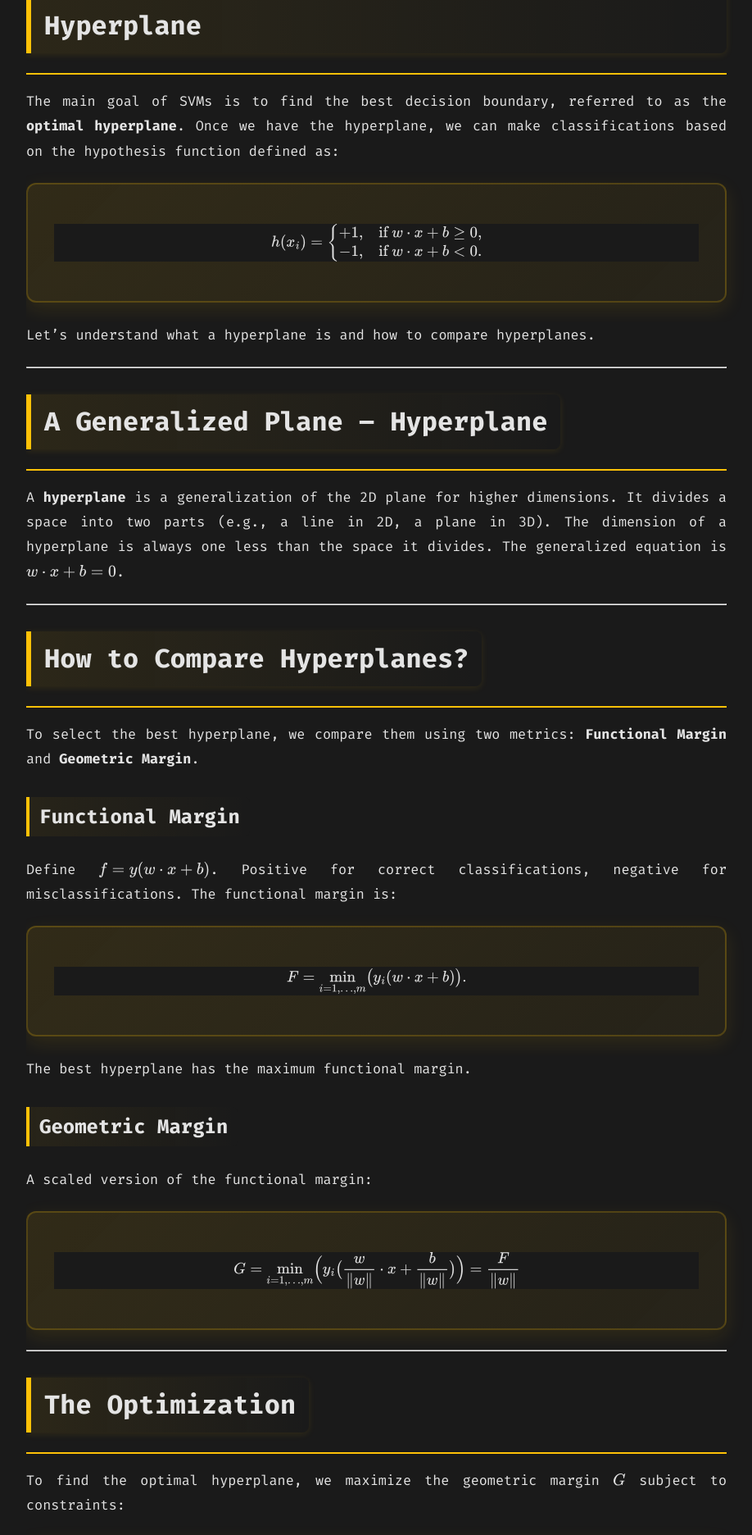
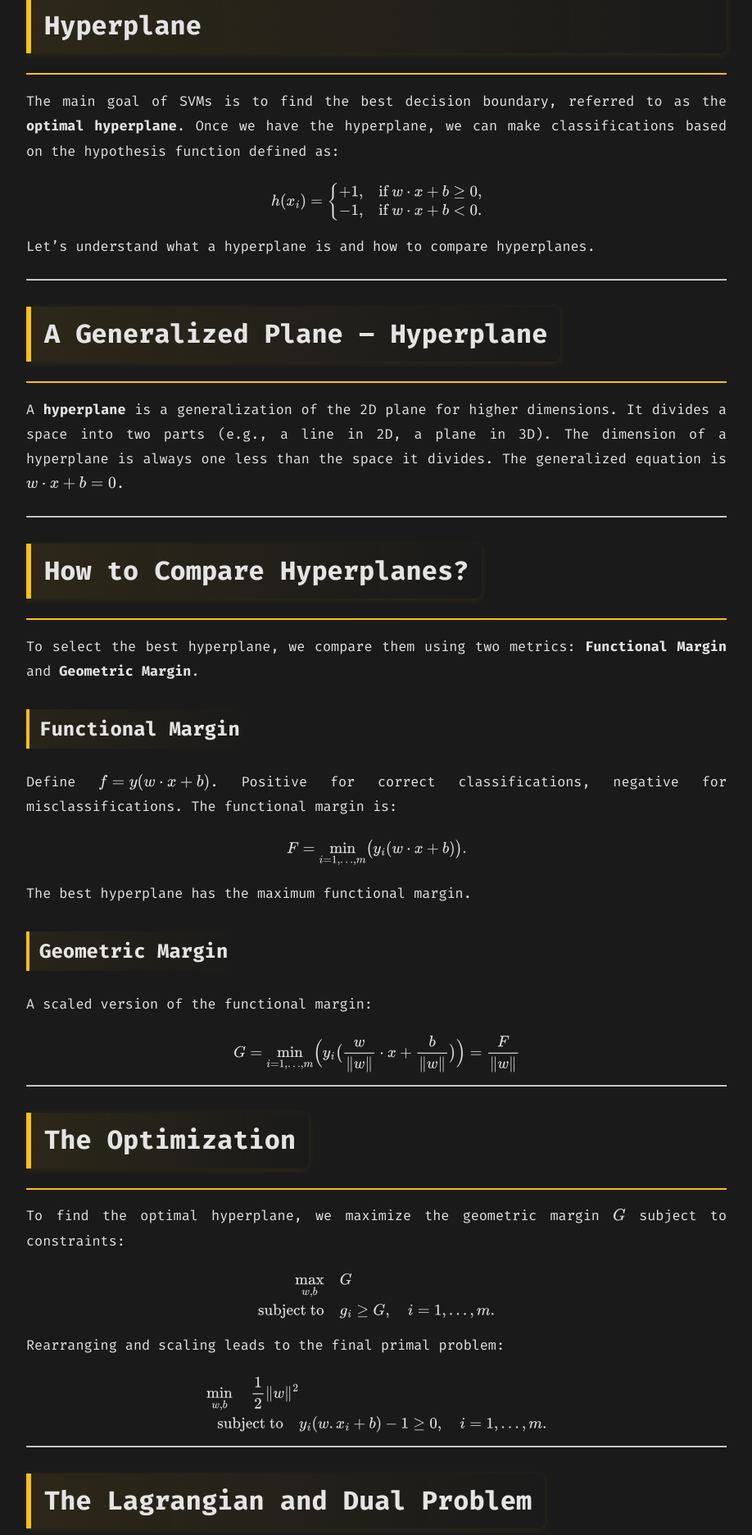
Before and after one commit to shrrynsh/site.github.io, a Jekyll site: the page built from _posts/2025-06-23-svm-from-scratch.md, in a window 1280 px wide. Shown: the part 973-2845 px from the top of the page at 82% size, without its empty margins (158-1076 px from the left). Built offline with Jekyll 4.4.1, drawn with Linux system fonts in a browser that asks for light colours.

Commit message:
Update 2025-06-23-svm-from-scratch.md

```diff
--- a/_posts/2025-06-23-svm-from-scratch.md
+++ b/_posts/2025-06-23-svm-from-scratch.md
@@ -25,16 +25,12 @@ categories: ml
 
 The main goal of SVMs is to find the best decision boundary, referred to as the <strong>optimal hyperplane</strong>. Once we have the hyperplane, we can make classifications based on the hypothesis function defined as:
 
-<div style="background: linear-gradient(135deg, rgba(255,193,7,0.1) 0%, rgba(255,193,7,0.05) 100%); border: 2px solid rgba(255,193,7,0.2); border-radius: 12px; padding: 2rem; margin: 1.5rem 0; text-align: center; box-shadow: 0 8px 24px rgba(255,193,7,0.1);">
-
 $$
 h(x_i) = \begin{cases}
 +1, & \text{if } w \cdot x + b \ge 0,\\
 -1, & \text{if } w \cdot x + b < 0.
 \end{cases}
 $$
-
-</div>
 
 Let's understand what a hyperplane is and how to compare hyperplanes.
 
@@ -58,11 +54,7 @@ To select the best hyperplane, we compare them using two metrics: <strong>Functi
 
 Define $f = y(w \cdot x + b)$. Positive for correct classifications, negative for misclassifications. The functional margin is:
 
-<div style="background: linear-gradient(135deg, rgba(255,193,7,0.1) 0%, rgba(255,193,7,0.05) 100%); border: 2px solid rgba(255,193,7,0.2); border-radius: 12px; padding: 2rem; margin: 1.5rem 0; text-align: center; box-shadow: 0 8px 24px rgba(255,193,7,0.1);">
-
 $$F = \min_{i=1,\dots,m} \bigl(y_i (w \cdot x + b)\bigr).$$
-
-</div>
 
 The best hyperplane has the maximum functional margin.
 
@@ -70,11 +62,7 @@ The best hyperplane has the maximum functional margin.
 
 A scaled version of the functional margin:
 
-<div style="background: linear-gradient(135deg, rgba(255,193,7,0.1) 0%, rgba(255,193,7,0.05) 100%); border: 2px solid rgba(255,193,7,0.2); border-radius: 12px; padding: 2rem; margin: 1.5rem 0; text-align: center; box-shadow: 0 8px 24px rgba(255,193,7,0.1);">
-
 $$G = \min_{i=1,\dots,m} \Bigl( y_i \bigl(\frac{w}{\|w\|} \cdot x + \frac{b}{\|w\|}\bigr)\Bigr) = \frac{F}{\|w\|}$$
-
-</div>
 
 ---
 
@@ -84,8 +72,6 @@ $$G = \min_{i=1,\dots,m} \Bigl( y_i \bigl(\frac{w}{\|w\|} \cdot x + \frac{b}{\|w
 
 To find the optimal hyperplane, we maximize the geometric margin $G$ subject to constraints:
 
-<div style="background: linear-gradient(135deg, rgba(255,193,7,0.1) 0%, rgba(255,193,7,0.05) 100%); border: 2px solid rgba(255,193,7,0.2); border-radius: 12px; padding: 2rem; margin: 1.5rem 0; text-align: center; box-shadow: 0 8px 24px rgba(255,193,7,0.1);">
-
 $$
 \begin{aligned}
 \max_{w,b} \quad & G \\
@@ -93,11 +79,7 @@ $$
 \end{aligned}
 $$
 
-</div>
-
 Rearranging and scaling leads to the final primal problem:
-
-<div style="background: linear-gradient(135deg, rgba(255,193,7,0.1) 0%, rgba(255,193,7,0.05) 100%); border: 2px solid rgba(255,193,7,0.2); border-radius: 12px; padding: 2rem; margin: 1.5rem 0; text-align: center; box-shadow: 0 8px 24px rgba(255,193,7,0.1);">
 
 $$
 \begin{aligned}
@@ -105,8 +87,6 @@ $$
 \text{subject to}\quad & y_i(w.x_i+b)-1 \ge 0, \quad i = 1,\dots,m.
 \end{aligned}
 $$
-
-</div>
 
 ---
 
@@ -116,15 +96,9 @@ $$
 
 Now we can form the Lagrangian from the primal problem:
 
-<div style="background: linear-gradient(135deg, rgba(255,193,7,0.1) 0%, rgba(255,193,7,0.05) 100%); border: 2px solid rgba(255,193,7,0.2); border-radius: 12px; padding: 2rem; margin: 1.5rem 0; text-align: center; box-shadow: 0 8px 24px rgba(255,193,7,0.1);">
-
 $$L(w, b, \alpha) = \frac{1}{2}\,w \cdot w - \sum_{i=1}^{m} \alpha_i \bigl[y_i\,(w \cdot x_i + b) - 1\bigr].$$
 
-</div>
-
 Taking gradients and setting to zero gives:
-
-<div style="background: linear-gradient(135deg, rgba(255,193,7,0.1) 0%, rgba(255,193,7,0.05) 100%); border: 2px solid rgba(255,193,7,0.2); border-radius: 12px; padding: 2rem; margin: 1.5rem 0; text-align: center; box-shadow: 0 8px 24px rgba(255,193,7,0.1);">
 
 $$
 \nabla_w L(w, b, \alpha) = w - \sum_{i=1}^{m} \alpha_i\,y_i\,x_i = 0 \Rightarrow w= \sum_{i=1}^{m} \alpha_i\,y_i\,x_i
@@ -134,11 +108,7 @@ $$
 \nabla_b L(w, b, \alpha) = -\sum_{i=1}^{m} \alpha_i\,y_i = 0 \Rightarrow \sum_{i=1}^{m} \alpha_i\,y_i = 0
 $$
 
-</div>
-
 Plugging $w$ back gives the dual problem:
-
-<div style="background: linear-gradient(135deg, rgba(255,193,7,0.1) 0%, rgba(255,193,7,0.05) 100%); border: 2px solid rgba(255,193,7,0.2); border-radius: 12px; padding: 2rem; margin: 1.5rem 0; text-align: center; box-shadow: 0 8px 24px rgba(255,193,7,0.1);">
 
 $$
 D(\alpha, b) = \sum_{i=1}^m \alpha_i- \frac{1}{2} \sum_{i=1}^m \sum_{j=1}^m
@@ -150,8 +120,6 @@ $$
 \quad\text{and}\quad
 \sum_{i=1}^{m} \alpha_i \, y_i = 0.
 $$
-
-</div>
 
 ---
 
@@ -167,11 +135,7 @@ Both hold due to the constraints imposed.
 
 $\alpha_i\,[y_i\,(w \cdot x_i + b) - 1] = 0.$ For instances closest to the hyperplane ($x'$):
 
-<div style="background: linear-gradient(135deg, rgba(255,193,7,0.1) 0%, rgba(255,193,7,0.05) 100%); border: 2px solid rgba(255,193,7,0.2); border-radius: 12px; padding: 2rem; margin: 1.5rem 0; text-align: center; box-shadow: 0 8px 24px rgba(255,193,7,0.1);">
-
 $$y_i\,(w \cdot x' + b) - 1 = 0$$
-
-</div>
 
 For such instances, $\alpha_i$ is positive and they are called <strong>Support Vectors</strong>. For all other instances, $\alpha_i$ is 0.
 
```
